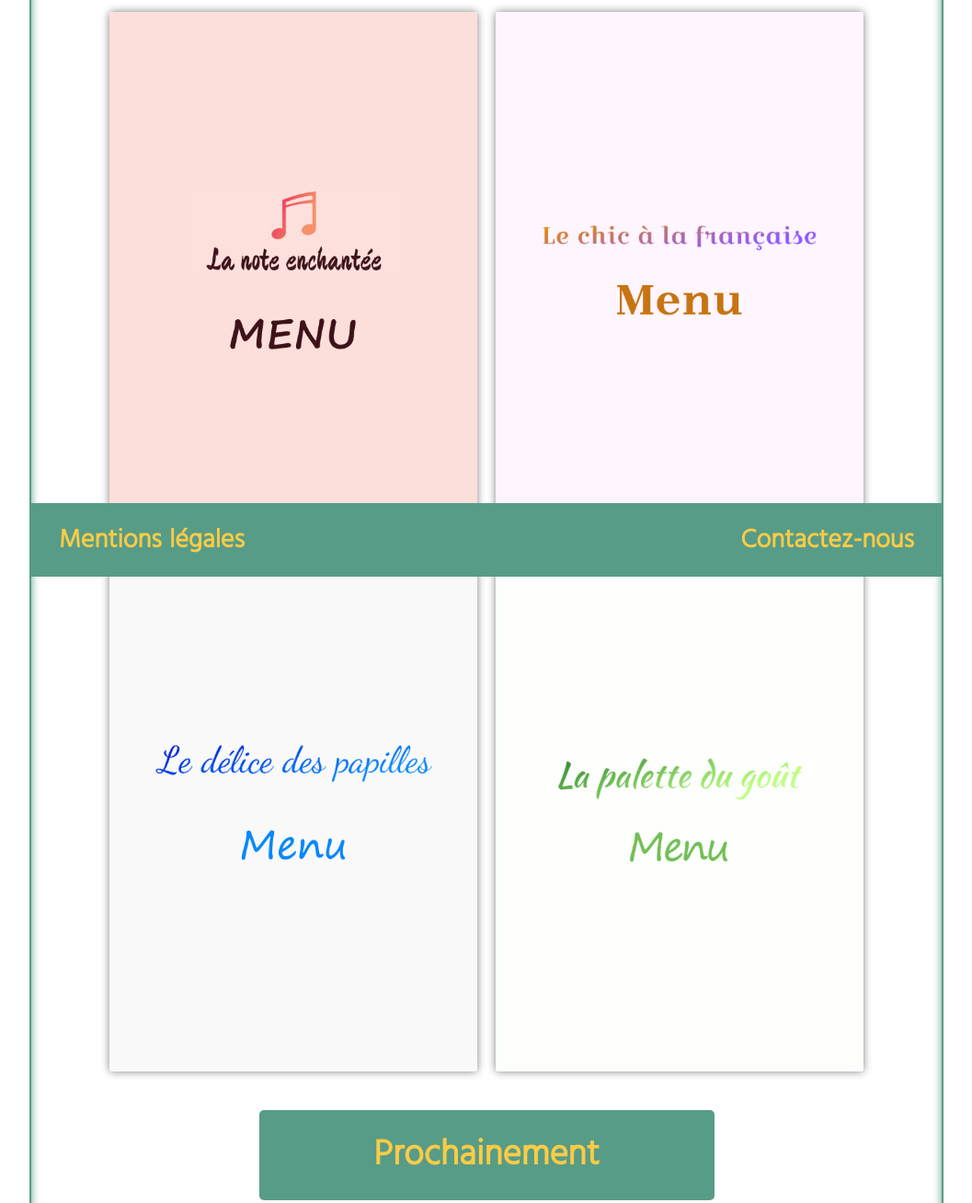
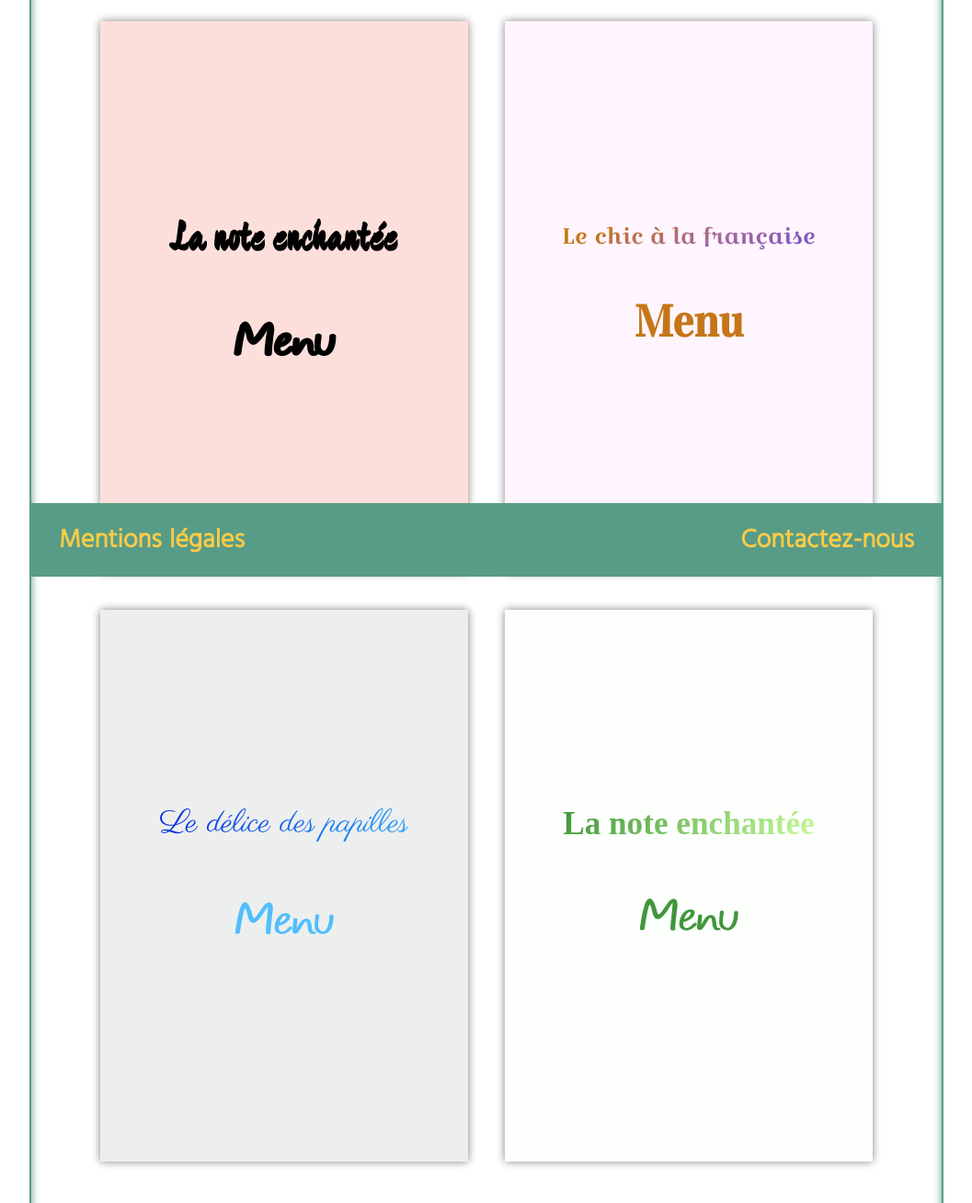
Before and after one commit to ChristopheBouriel/ohmyfood, a website: page app/index.html in a window 1280 px wide. Shown: the part 173-1481 px from the top of the page at 92% size, without its empty margins (111-1168 px from the left). Drawn offline with nearby package versions, Linux system fonts and the light colour scheme; files that its build step writes are made by us from their sources; a web font is replaced by a local one.

Commit message:
animation menus accueil terminée, animation des point commencée

```diff
--- a/app/fonts/_fonts_file.scss
+++ b/app/fonts/_fonts_file.scss
@@ -74,7 +74,7 @@
         url('../fonts/TYPO-COMICS-Light-DEMO.ttf.svg#TYPO-COMICS-Light-DEMO') format('svg'),
         url('../fonts/TYPO-COMICS-Light-DEMO.ttf.eot'),
         url('../fonts/TYPO-COMICS-Light-DEMO.ttf.eot?#iefix') format('embedded-opentype');
-    font-weight: normal;
+
     font-style: normal;
 }
 
--- a/app/index.html
+++ b/app/index.html
@@ -24,10 +24,60 @@
     </header>
     <main>
       <div id="menus_covers">
-        <div class="menu_rest">
-          <a href="menu_1.html"><img src="images/menu-1b.png" alt="Menu 1"></a>
-        </div>
-        <div class="menu_rest">
+        <section class="menu_cover">
+          <div class="menu_cover__la_note">
+            <a href="menu_1.html">
+              <div class="menu_cover__text">
+                <div class="menu_detail__la_note--name">
+                  <h2>La note enchantée</h2>
+                </div>
+                <h3>Menu</h3>
+              </div>
+            </a>
+          </div>
+        </section>
+        <section class="menu_cover">
+          <div class="menu_cover__le_chic">
+            <a href="menu_2.html">
+              <div class="menu_cover__text">
+                <div class="menu_detail__le_chic--name">
+                  <h2>Le chic à la française</h2>
+                </div>
+                <h3>Menu</h3>
+              </div>
+            </a>
+          </div>
+        </section>
+        <section class="menu_cover">
+          <div class="menu_cover__le_delice">
+            <a href="menu_3.html">
+              <div class="menu_cover__text">
+                <div class="menu_detail__le_delice--name">
+                  <h2>Le délice des papilles</h2>
+                </div>
+                <h3>Menu</h3>
+              </div>
+            </a>
+          </div>
+        </section>
+        <section class="menu_cover">
+          <div class="menu_cover__la_palette">
+            <a href="menu_4.html">
+              <div class="menu_cover__text">
+                <div class="menu_detail__la_palette--name">
+                  <h2>La note enchantée</h2>
+                </div>
+                <h3>Menu</h3>
+              </div>
+            </a>
+          </div>
+        </section>
+
+
+
+
+
+        <!--<div class="menu_rest">
           <a href="menu_2.html"><img src="images/menu-2b.png" alt="Menu 2"></a>
         </div>
         <div class="menu_rest">
@@ -35,11 +85,20 @@
         </div>
         <div class="menu_rest">
           <a href="menu_4.html"><img src="images/menu-4b.png" alt="Menu 4"></a>
-        </div>
+        </div>-->
       </div>
 
       <section id="soon">
         <h2>Prochainement</h2>
+        <div class="container">
+
+          <div class="coming">
+
+            <div class="coming__point coming__point--1"></div>
+            <div class="coming__point coming__point--2"></div>
+            <div class="coming__point coming__point--3"></div>
+          </div>
+        </div>
       </section>
     </main>
     <footer>
--- a/app/styles/main.scss
+++ b/app/styles/main.scss
@@ -59,7 +59,7 @@
     font-size: 0.7em;
   }
 }
-
+/*
 .menu_rest img
 {
   margin: 10px;
@@ -67,7 +67,7 @@
   box-shadow: 0px 0px 10px grey;
 }
 
-/*
+
 @media (min-width:680px)
 {
   .menu_detail img
--- a/app/styles/sass/base/_presentation.scss
+++ b/app/styles/sass/base/_presentation.scss
@@ -10,6 +10,7 @@ body
   margin: auto;
   border: solid 2px $page-color;
   box-shadow: $page-color 0px 3px 10px inset;
+
 }
 
 main
@@ -17,20 +18,20 @@ main
     margin-bottom: 140px;
 }
 
+
+/*Peut-être à mettre dans un fichier CSS Accueil*/
+
 #menus_covers
 {
   display:flex;
   flex-wrap: wrap;
   justify-content: center;
+  margin-bottom: 40px;
 }
 
-.menu_rest a
+/*#menus_covers a
 {
   display: flex;
   justify-content: center;
-  transform: scale(1);
-  transition:  transform 400ms;
-  &:hover {
-    transform: scale(1.2);
-  }
-}
+
+}*/
--- a/app/styles/sass/components/_soon.scss
+++ b/app/styles/sass/components/_soon.scss
@@ -1,17 +1,53 @@
 #soon
 {
   max-width: 50%;
+  max-height: 80px;
   margin: auto;
+  padding: 0px 10px 0px 10px;
   font-size: 1.6em;
   font-family: 'Hind-Colombo-Light';
+  display: flex;
+  justify-content: center;
+  align-items: center;
 
 }
 
-#soon h2
+#soon
 {
   border-radius: 5px;
-  padding:20px;
+
   background-color: $page-color;
   color: $page-text-color;
   text-align: center;
 }
+
+.coming
+{
+  width: 25px;
+  height: 5px;
+  padding: 15px 0px 0px 10px;
+  display: flex;
+  justify-content: space-between;
+  &__point {
+    background-color: $page-text-color;
+    height: 100%;
+    width: 5px;
+    border-radius: 50%;
+    &:hover {
+      animation: points 2000ms;
+    }
+
+  }
+
+}
+
+@keyframes points {
+  0% {
+    /*transform: scaleY(0.2);*/
+    transform: translateY(0px);
+  }
+  100% {
+    /*transform: scaleY(1);*/
+    transform: translateY(-18px);
+  }
+}
--- a/app/styles/sass/layout/_menus.scss
+++ b/app/styles/sass/layout/_menus.scss
@@ -17,9 +17,12 @@
 .menu_detail
 {
     margin: auto;
+
     width:80%;
     border-radius: 3px;
     box-shadow: 0px 0px 10px grey;
+
+
 
     &__delimitereverse
     {
@@ -29,12 +32,12 @@
 
     &__items {
 
-        margin: 0px 40px 0px 40px;
+        /*margin: 0% 5% 0% 5%;*/
 
         &--cat {
         display: flex;
         flex-direction: row;
-        justify-content: space-between;
+        justify-content: space-around;
 
 
         h3 {
@@ -44,12 +47,20 @@
 
         }
         &--options {
+
+
+
+            ul {
+                /*list-style: none;
+                padding-left: 0%;*/
+                padding: 0% 3% 0% 3%;
+            }
+
             li {
                 display: flex;
                 flex-direction: row;
                 justify-content: space-between;
-                padding: 2% 15% 2% 10%;
-                list-style: none;
+                padding-bottom: 4%;
             }
 
             span{
@@ -73,3 +84,36 @@
     }
 }*/
 }
+
+.menu_cover {
+
+    border-radius: 3px;
+    box-shadow: 0px 0px 10px grey;
+    margin: 20px;
+
+    &__text {
+        margin: auto;
+        text-align: center;
+
+    }
+
+    a {
+            display: flex;
+            flex-direction: column;
+            justify-content: center;
+            width: 400px;
+            height: 600px;
+
+            &:hover>div{
+                transition: all 700ms;
+                transform: scale(1.4);
+                opacity: 0.5;
+            }
+        }
+
+
+
+
+
+
+}
--- a/app/styles/sass/pages/_menu_1_la_note.scss
+++ b/app/styles/sass/pages/_menu_1_la_note.scss
@@ -1,18 +1,16 @@
-/*@font-face {
-    font-family: 'Devonshire-Regular';
-    src:url('../fonts/Devonshire-Regular.ttf.woff') format('woff'),
-        url('../fonts/Devonshire-Regular.ttf.svg#Devonshire-Regular') format('svg'),
-        url('../fonts/Devonshire-Regular.ttf.eot'),
-        url('../fonts/Devonshire-Regular.ttf.eot?#iefix') format('embedded-opentype');
-    font-weight: normal;
-    font-style: normal;
-  }*/
-
-
-.menu_detail__la_note
+.menu_detail
 {
+    &__la_note {
         background-color: $bg-menu1;
         padding: 100px 0px 100px 0px;
+
+        .menu_detail__items--options {
+            padding: 2% 10% 2% 10%;
+        }
+
+        .menu_detail__items--cat {
+            padding: 2% 10% 2% 10%;
+        }
 
         &__picture--top {
             display: flex;
@@ -32,15 +30,14 @@
 
         h3,li {
         font-family: 'TYPO-COMICS-DEMO';
+        color: black;
         }
 
         .delimiter {
             max-width: 30%;
-        padding: 2%;
+            /*padding: 2%;*/
         /*attention au-dessus, en %*/
         }
-
-
 
         &__bottom {
             display: flex;
@@ -57,3 +54,23 @@
             }
         }
     }
+}
+
+.menu_cover {
+    &__la_note {
+
+        background-color: $bg-menu1;
+
+        h3 {
+            font-family: 'TYPO-COMICS-DEMO';
+            font-size: 3em;
+            color: black;
+
+            }
+
+        h2 {
+            font-size: 1.4em;
+            color: black;
+            }
+    }
+}
--- a/app/styles/sass/pages/_menu_2_le_chic.scss
+++ b/app/styles/sass/pages/_menu_2_le_chic.scss
@@ -1,5 +1,10 @@
-.menu_detail__le_chic
+.menu_detail
 {
+    /*&__items--options {
+        padding: 2% 15% 2% 15%;
+    }*/
+
+    &__le_chic {
         background-color: $bg-menu2;
         padding: 100px 0px 100px 0px;
 
@@ -48,3 +53,24 @@
 
 
         }
+
+
+}
+
+.menu_cover {
+    &__le_chic {
+
+        background-color: $bg-menu2;
+
+        h3 {
+            font-family: 'vidaloka';
+            font-size: 3em;
+            color: $menu2-1-color;
+            }
+
+        h2 {
+            font-size: 1em;
+            font-weight: 300;
+            }
+    }
+}
--- a/app/styles/sass/pages/_menu_3_le_delice.scss
+++ b/app/styles/sass/pages/_menu_3_le_delice.scss
@@ -1,6 +1,11 @@
 
-.menu_detail__le_delice
+.menu_detail
 {
+    &__items--options {
+      padding: 2% 12% 2% 12%;
+    }
+
+    &__le_delice {
       background-color: $bg-menu3;
       padding: 100px 0px 100px 0px;
 
@@ -21,7 +26,29 @@
       }
 
       .delimiter{
-            max-width: 30%;
+              max-width: 25%;
               padding: 10px;
           }
       }
+
+
+}
+
+.menu_cover {
+  &__le_delice {
+
+    background-color: $bg-menu3;
+
+    h3 {
+        font-family: 'TYPO-COMICS-Light-DEMO';
+        font-size: 3em;
+        font-weight: 100;
+        color: rgb(80, 190, 253);
+        }
+
+    h2 {
+        font-size: 1.1em;
+        font-weight: 300;
+        }
+}
+}
--- a/app/styles/sass/pages/_menu_4_la_palette.scss
+++ b/app/styles/sass/pages/_menu_4_la_palette.scss
@@ -24,3 +24,23 @@
             padding: 30px;
         }
 }
+
+.menu_cover {
+    &__la_palette {
+
+        background-color: $bg-menu4;
+
+        h3 {
+            font-family: 'TYPO-COMICS-Light-DEMO';
+            font-size: 3em;
+            font-weight: 100;
+            color: $menu4-dark-color;
+
+            }
+
+        h2 {
+            font-size: 1.1em;
+            color: black;
+            }
+    }
+}
--- a/app/styles/sass/utils/_variables.scss
+++ b/app/styles/sass/utils/_variables.scss
@@ -12,3 +12,11 @@ $bg-menu1: #fcdfdb;
 $bg-menu2: #fff5fe;
 $bg-menu3: #edefef;
 $bg-menu4: #fdfffd;
+
+
+@mixin degrade-delice {
+    background: linear-gradient(90deg,#032bdd,#229df9);
+          -webkit-background-clip: text;
+          -webkit-text-fill-color:transparent;
+
+}
```
Also changed, not shown: app/mentions_legales.html (+2 -1 lines), app/styles/sass/pages/_legal_notices.scss (line endings or trailing spaces). Lines whose indentation alone changed are shown as unchanged.
